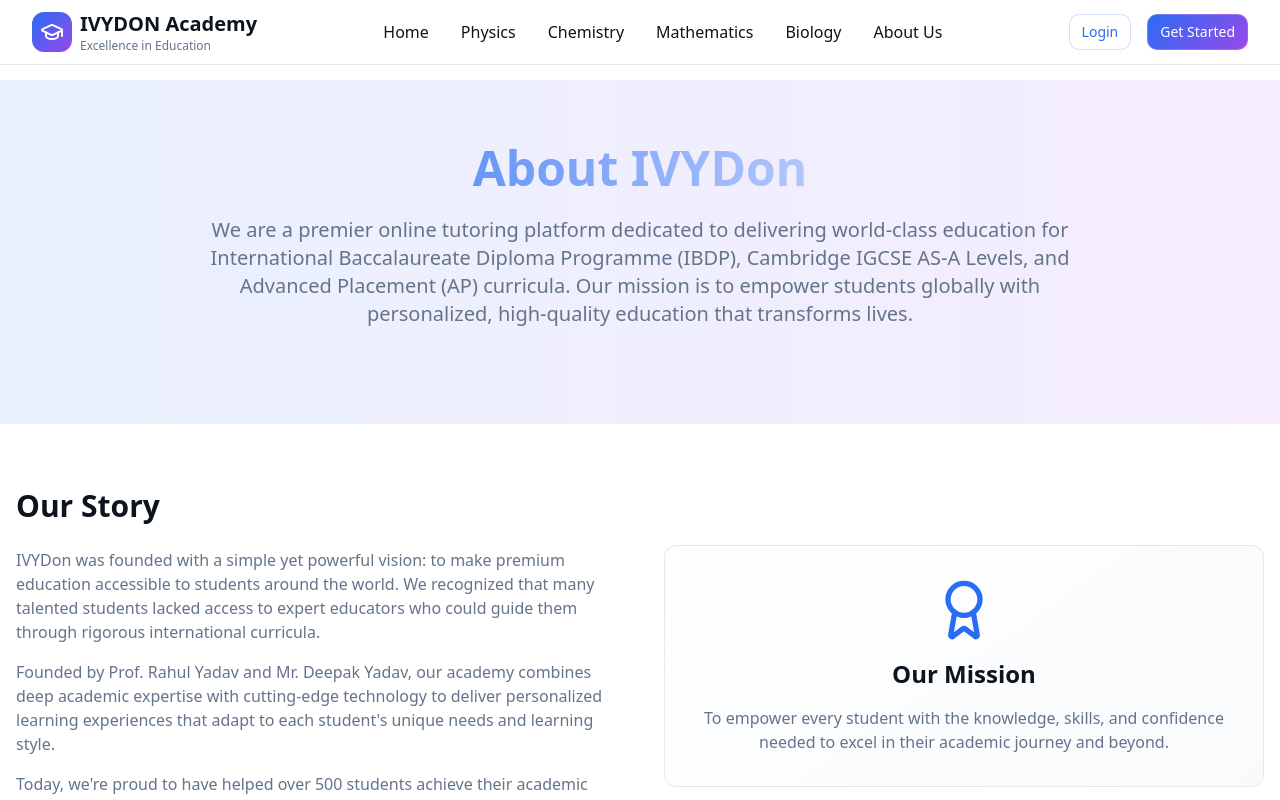
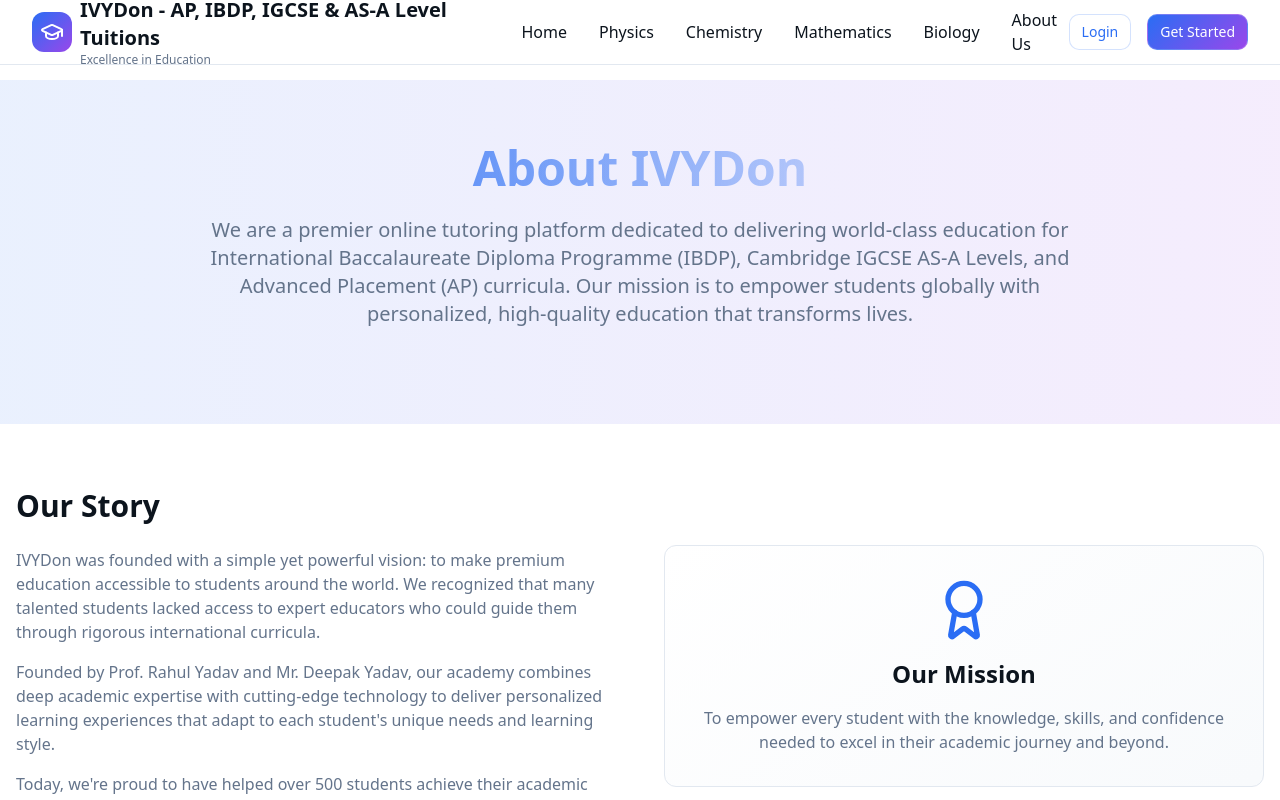
Before and after one commit to decoder529/ivy-website-feedback-hub, a React (Vite) app: page /about in a window 1280 px wide. Shown: the top 800 px of the page. Built offline with nearby package versions, Linux system fonts and the light colour scheme.

Commit message:
Change header academy name
Update the academy name in the header to the full name.

```diff
--- a/src/components/Header.tsx
+++ b/src/components/Header.tsx
@@ -25,7 +25,7 @@ const Header = () => {
               <GraduationCap className="h-6 w-6 text-white" />
             </div>
             <div>
-              <h1 className="text-xl font-bold text-foreground">IVYDON Academy</h1>
+              <h1 className="text-xl font-bold text-foreground">IVYDon - AP, IBDP, IGCSE & AS-A Level Tuitions</h1>
               <p className="text-xs text-muted-foreground">Excellence in Education</p>
             </div>
           </Link>
```
